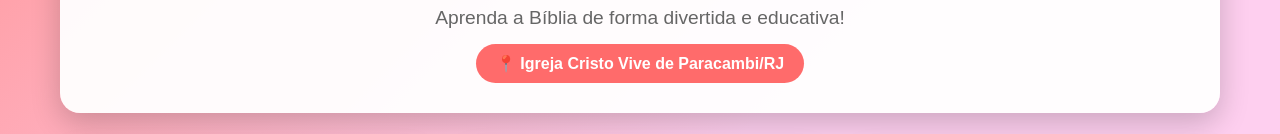
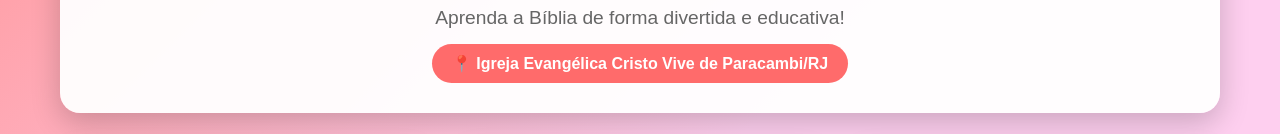
Before and after one commit to Izolani/pequenos-discipulos-site, a plain HTML site: page pages/jogos.html in a window 1280 px wide. Shown: the part 163-297 px from the top of the page. Drawn offline with Linux system fonts and the light colour scheme.

Commit message:
Update jogos.html

```diff
--- a/pages/jogos.html
+++ b/pages/jogos.html
@@ -3,7 +3,7 @@
 <head>
     <meta charset="UTF-8">
     <meta name="viewport" content="width=device-width, initial-scale=1.0">
-    <title>🎮 Jogos Bíblicos - Igreja Cristo Vive</title>
+    <title>🎮 Jogos Bíblicos - Igreja Evangélica Cristo Vive de Paracambi</title>
     <style>
         * {
             margin: 0;
@@ -490,7 +490,7 @@
             </div>
             <h1>🎮 Jogos Bíblicos Interativos</h1>
             <p>Aprenda a Bíblia de forma divertida e educativa!</p>
-            <div class="localizacao">📍 Igreja Cristo Vive de Paracambi/RJ</div>
+            <div class="localizacao">📍 Igreja Evangélica Cristo Vive de Paracambi/RJ</div>
         </header>
 
         <!-- Área do Jogo Ativo -->
@@ -900,4 +900,5 @@
         }
     </script>
 </body>
+
 </html>
```
